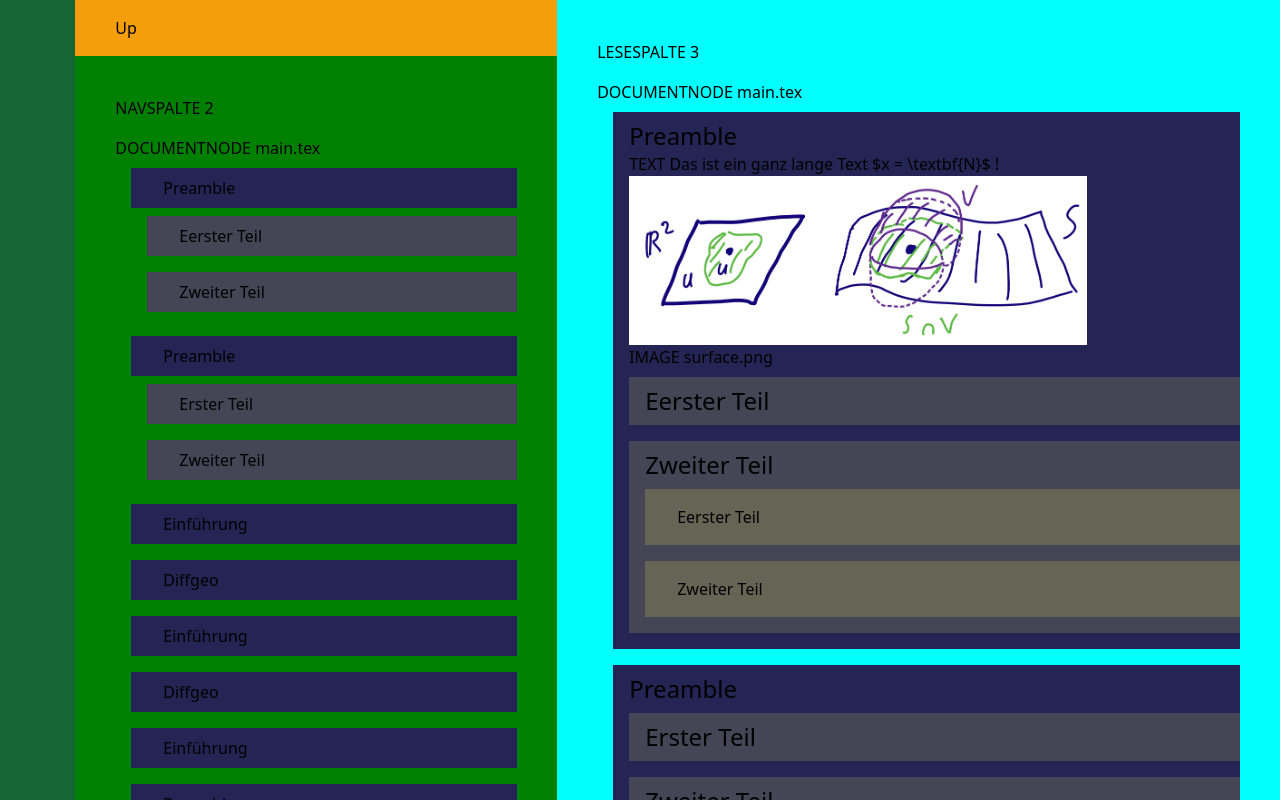
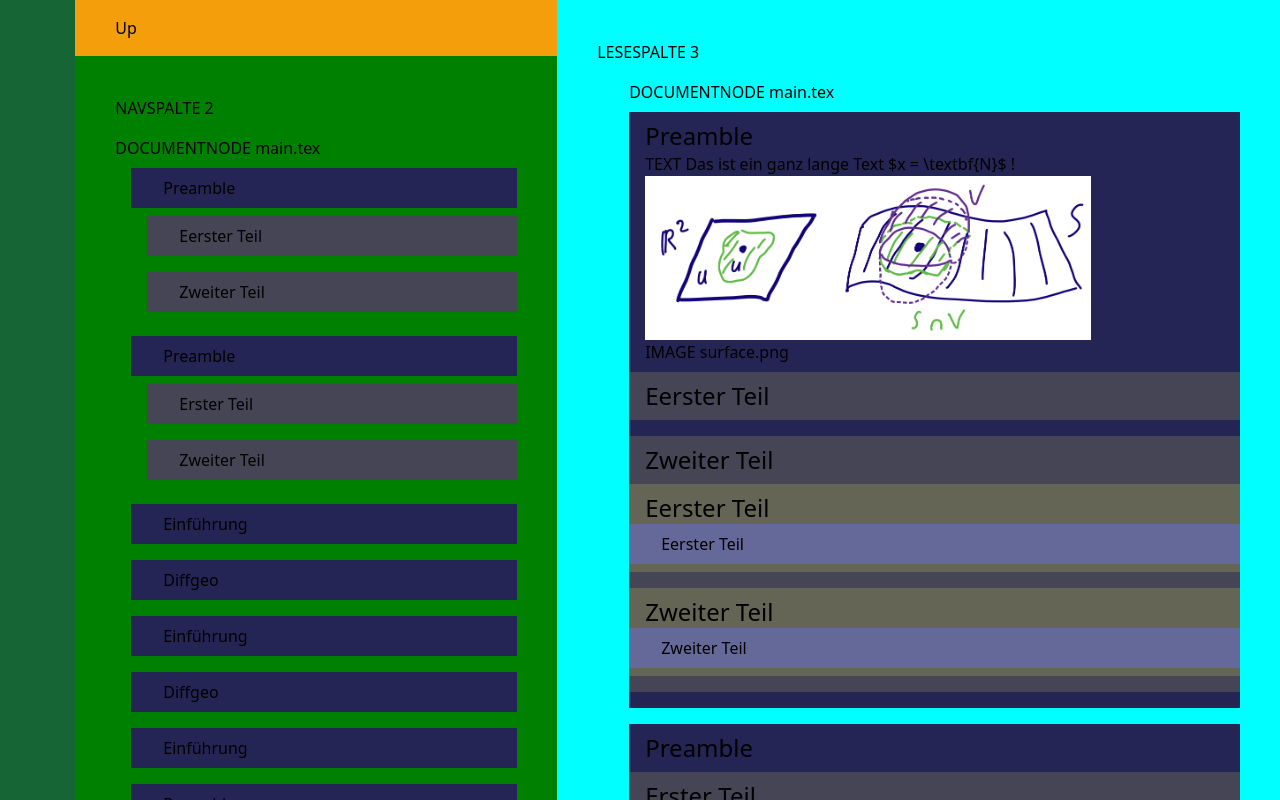
Before and after one commit to PSE-Team-TeXLa/texla-frontend, a SvelteKit app: page /standard_view in a window 1280 px wide. Built offline with nearby package versions, Linux system fonts and the light colour scheme.

Commit message:
Refactor with adding StandardNode and MiniEditor component

```diff
--- /dev/null
+++ b/src/components/standard_nodes/MiniEditor.svelte
@@ -0,0 +1,30 @@
+<script lang="ts">
+    import EditConfirmButton from "../buttons/EditConfirmButton.svelte";
+    import {isEditorActive} from "../../globals/Variables";
+    import {editNode} from "../../globals/Api";
+
+    export let raw_latex: string;
+    export let uuid: bigint;
+    export let isEditorOpen: boolean;
+
+
+    function leaveEditMode() {
+        isEditorActive.set(false);
+        isEditorOpen = false;
+
+        editNode(uuid, raw_latex);
+    }
+
+</script>
+
+
+<div class="flex flex-col">
+    <textarea bind:value={raw_latex} class="resize-none"/>
+    <div class="flex justify-end flex-row">
+        <div>
+            <EditConfirmButton on:click={leaveEditMode}>
+                C
+            </EditConfirmButton>
+        </div>
+    </div>
+</div>
--- a/src/components/standard_nodes/StandardDocumentNode.svelte
+++ b/src/components/standard_nodes/StandardDocumentNode.svelte
@@ -1,13 +1,22 @@
 <script lang="ts">
+    import { onMount } from 'svelte';
     export let children;
     export let filename;
 
     export let isNavColumn;
 
     export let layerShown;
+    let container;
+
+    onMount(async () => {
+        if (!isNavColumn)
+            container.style.marginLeft = "2em";
+    });
 </script>
 
-<div class="flex flex-col my-4">
+
+
+<div bind:this={container} class="flex flex-col my-4 ">
     DOCUMENTNODE {filename}
     {#each children as node}
         <svelte:component this={node.component.name} {...{...node.component, layerShown: layerShown + 1, isNavColumn}} />
--- a/src/components/standard_nodes/StandardImageNode.svelte
+++ b/src/components/standard_nodes/StandardImageNode.svelte
@@ -1,7 +1,6 @@
 <script lang="ts">
-    import EditButton from "../buttons/EditButton.svelte";
-    import {isEditorActive} from "../../globals/Variables.ts"
-    import EditConfirmButton from "../buttons/EditConfirmButton.svelte";
+    import MiniEditor from "./MiniEditor.svelte";
+    import StandardNode from "./StandardNode.svelte";
 
     export let imageTitle: string;
 
@@ -9,62 +8,18 @@
 
     export let isNavColumn: boolean;
 
-    let isTextEditorActive = false;
-
-    function enterEditMode() {
-        isEditorActive.set(true);
-        isTextEditorActive = true;
-    }
-
-    function leaveEditMode() {
-        isEditorActive.set(false);
-        isTextEditorActive = false;
-
-    }
-
-    let isHovered = false;
-    function mouseEnter() {
-        isHovered = true;
-    }
-    function mouseLeave() {
-        isHovered = false;
-    }
+    let isEditorOpen: boolean;
 </script>
 
 {#if !isNavColumn}
-    <div id="text-box" class="pl-4 flex flex-col cursor-default">
-        {#if isTextEditorActive}
-            <div class="flex flex-col">
-                <img alt={imageTitle} src={url} class="w-3/4"> IMAGE {url}
-                <div class="flex justify-end flex-row">
-                    <div>
-                        <EditConfirmButton on:click={leaveEditMode}>
-                            C
-                        </EditConfirmButton>
-                    </div>
-                </div>
-            </div>
-
+    <div class="pl-4 flex flex-col cursor-default">
+        {#if isEditorOpen}
+            <MiniEditor bind:isEditorOpen bind:raw_latex={url} />
         {:else}
-            <div id="container" on:mouseenter={mouseEnter} on:mouseleave={mouseLeave} class="flex flex-col">
-                <div class="">
+                <StandardNode bind:isEditorOpen>
                     <img alt={imageTitle} src={url} class="w-3/4"> IMAGE {imageTitle}
-                </div>
-                {#if isHovered}
-                    <EditButton on:click={enterEditMode}>
-                        E
-                    </EditButton>
-                {/if}
-            </div>
+                </StandardNode>
         {/if}
     </div>
 
 {/if}
-
-<style>
-    #container:hover {
-        border-style: dashed;
-        border-color: red;
-        border-width: 2px;
-    }
-</style>
--- /dev/null
+++ b/src/components/standard_nodes/StandardNode.svelte
@@ -0,0 +1,44 @@
+<script lang="ts">
+import EditButton from "../buttons/EditButton.svelte";
+import {isEditorActive} from "../../globals/Variables";
+
+function enterEditMode() {
+
+    if ($isEditorActive) {
+        console.log("Editor already open");
+    } else {
+        $isEditorActive = true;
+        isEditorOpen = true;
+    }
+
+}
+
+export let isEditorOpen: boolean;
+
+let isHovered = false;
+
+function mouseEnter() {
+    isHovered = true;
+}
+
+function mouseLeave() {
+    isHovered = false;
+}
+</script>
+
+<div id="text-container" on:mouseenter={mouseEnter} on:mouseleave={mouseLeave} class="flex flex-col">
+    <slot />
+    {#if isHovered}
+        <EditButton on:click={enterEditMode}>
+            E
+        </EditButton>
+    {/if}
+</div>
+
+<style>
+    #text-container:hover {
+        border-style: dashed;
+        border-color: red;
+        border-width: 2px;
+    }
+</style>
--- a/src/components/standard_nodes/StandardSegmentNode.svelte
+++ b/src/components/standard_nodes/StandardSegmentNode.svelte
@@ -1,33 +1,55 @@
 <script lang="ts">
     import NavSegmentButton from "../buttons/NavSegmentButton.svelte";
     import {currentLayer} from "../../globals/Variables.ts";
+    import MiniEditor from "./MiniEditor.svelte";
+    import StandardNode from "./StandardNode.svelte";
+    import {onMount} from "svelte";
 
     export let children;
     export let heading;
     export let isNavColumn;
     export let layerShown: number;
+    export let isEditorOpen: boolean;
 
-    let color = `#${layerShown*2}5${layerShown*2}555`
+    let color;
+    let buttonColor;
+
+    onMount(async () => {
+        color = `#${layerShown * 2}5${layerShown * 2}555`;
+        buttonColor = `#${layerShown * 2}5${layerShown * 2}999`;
+    });
+
+
 </script>
+
 {#if isNavColumn}
-
     <div class="flex flex-col ml-4 py-2">
         <NavSegmentButton isOnLayer={layerShown} color={color}>{heading}</NavSegmentButton>
         {#if layerShown < $currentLayer }
             {#each children as node}
-        <svelte:component this={node.component.name} {...{...node.component, layerShown: layerShown + 1, isNavColumn}}/>
+                <svelte:component this={node.component.name}
+                                  {...{...node.component, layerShown: layerShown + 1, isNavColumn}}/>
             {/each}
         {/if}
     </div>
 {:else}
-    <div class="flex flex-col ml-4 my-2 py-2" style="background-color: {color}">
-    {#if layerShown < $currentLayer+1}
+    <div class="flex flex-col my-2 py-2" style="background-color: {`#${layerShown * 2}5${layerShown * 2}555`}">
+        {#if isEditorOpen}
+            <MiniEditor bind:isEditorOpen bind:raw_latex={heading}/>
+
+        {:else}
+            <StandardNode bind:isEditorOpen>
                 <h1 class="text-2xl pl-4">{heading}</h1>
+            </StandardNode>
+        {/if}
+
+        {#if layerShown < $currentLayer + 1}
             {#each children as node}
-            <svelte:component this={node.component.name} {...{...node.component, layerShown: layerShown + 1, isNavColumn}}/>
+                <svelte:component this={node.component.name}
+                                  {...{...node.component, layerShown: layerShown + 1, isNavColumn}}/>
             {/each}
-        {:else if layerShown === $currentLayer+1}
-        <NavSegmentButton isOnLayer={layerShown} color={color}>{heading}</NavSegmentButton>
+        {:else if layerShown === $currentLayer + 1}
+            <NavSegmentButton isOnLayer={layerShown} color={buttonColor}>{heading}</NavSegmentButton>
         {/if}
 
     </div>
--- a/src/components/standard_nodes/StandardTextNode.svelte
+++ b/src/components/standard_nodes/StandardTextNode.svelte
@@ -1,74 +1,30 @@
 <script lang="ts">
-    import EditButton from "../buttons/EditButton.svelte";
-    import {isEditorActive} from "../../globals/Variables.ts"
-    import EditConfirmButton from "../buttons/EditConfirmButton.svelte";
-    import {editNode} from "../../globals/Api";
+    import MiniEditor from "./MiniEditor.svelte";
+    import StandardNode from "./StandardNode.svelte";
 
     export let text: string;
 
     export let uuid: bigint;
 
-    let newText = text;
+    $: newText = text;
 
     export let isNavColumn: boolean;
 
-    let isTextEditorActive = false;
+    let isEditorOpen;
 
-    function enterEditMode() {
-        isEditorActive.set(true);
-        isTextEditorActive = true;
-    }
-
-    function leaveEditMode() {
-        isEditorActive.set(false);
-        isTextEditorActive = false;
-
-        editNode(uuid, text);
-    }
-
-    let isHovered = false;
-    function mouseEnter() {
-        isHovered = true;
-    }
-    function mouseLeave() {
-        isHovered = false;
-    }
 </script>
 
 {#if !isNavColumn}
     <div id="text-box" class="pl-4 flex flex-col cursor-default">
-        {#if isTextEditorActive}
-            <div class="flex flex-col">
-                <textarea bind:value={newText} class="resize-none"/>
-                <div class="flex justify-end flex-row">
-                    <div>
-                    <EditConfirmButton on:click={leaveEditMode}>
-                        C
-                    </EditConfirmButton>
-                    </div>
+        {#if isEditorOpen}
+            <MiniEditor bind:isEditorOpen bind:raw_latex={newText}/>
+        {:else}
+            <StandardNode bind:isEditorOpen>
+                <div class="">
+                    <span>TEXT {newText}</span>
                 </div>
-            </div>
-
-        {:else}
-            <div id="text-container" on:mouseenter={mouseEnter} on:mouseleave={mouseLeave} class="flex flex-col">
-            <div class="">
-                <span>TEXT {newText}</span>
-            </div>
-                {#if isHovered}
-                    <EditButton on:click={enterEditMode}>
-                        E
-                    </EditButton>
-                {/if}
-            </div>
+            </StandardNode>
         {/if}
     </div>
 
 {/if}
-
-<style>
-    #text-container:hover {
-        border-style: dashed;
-        border-color: red;
-        border-width: 2px;
-    }
-</style>
```
Lines whose indentation alone changed are shown as unchanged.
